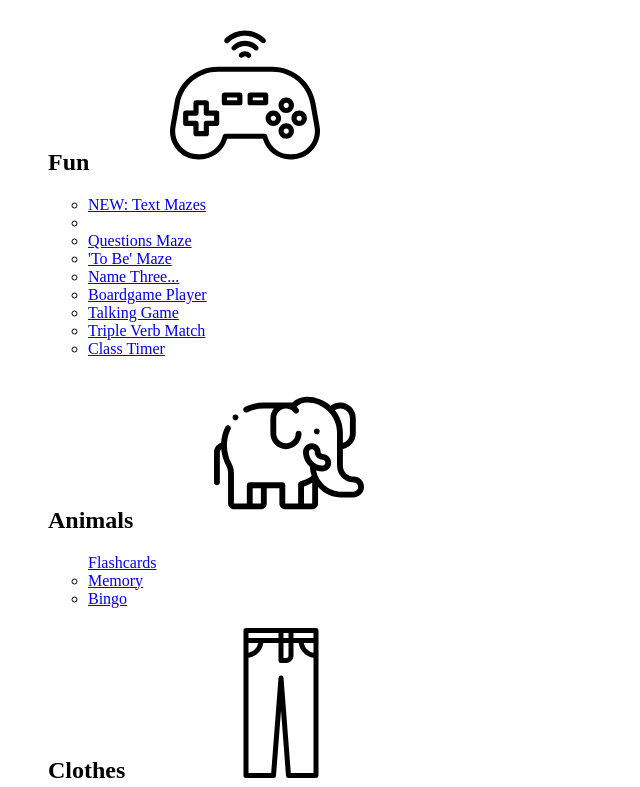
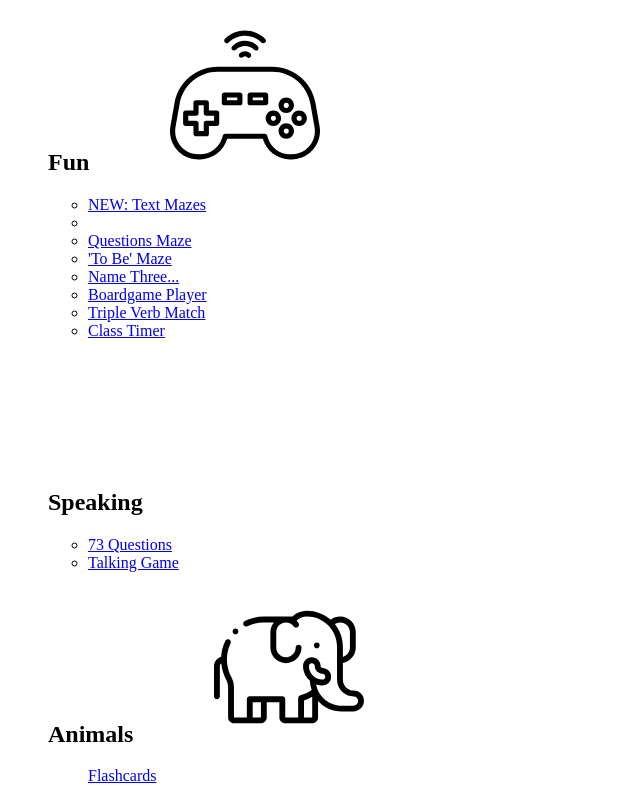
Before and after one commit to Dugsteer/To-be-maze, a website: page sidebar.html in a window 1280 px wide. Shown: the top 787 px of the page, without its empty margins (0-640 px from the left). Drawn offline with Linux system fonts and the light colour scheme.

Commit message:
sidebar update

```diff
--- a/sidebar.html
+++ b/sidebar.html
@@ -28,13 +28,12 @@
         <li>
             <a href="name-three-things.html">Name Three...</a>
           </li>
+
         <li>
             <a href="boardgame-player.html">Boardgame Player</a>
           </li>
 
-          <li>
-            <a href="talk-minute.html">Talking Game</a>
-          </li>
+
           <li>
             <a href="triple-memory.html">Triple Verb Match</a>
           </li>
@@ -42,6 +41,19 @@
             <a href="countdown-timer.html">Class Timer</a>
           </li>
         </ul>
+
+            <h2 class="sidebar__subtitle">Speaking    <svg class="icon">
+            <use xlink:href="sprite3.svg#talking"></use>
+          </svg></h2>
+          <ul class="sidebar__subtitle-list-0" id="subList0">
+              <li>
+            <a href="esl-speaking-questions.html">73 Questions</a>
+          </li>
+         <li>
+            <a href="talk-minute.html">Talking Game</a>
+          </li>
+
+          </ul>
 
     <h2 class="sidebar__subtitle">Animals    <svg class="icon">
             <use xlink:href="sprite3.svg#elephant"></use>
@@ -97,7 +109,10 @@
             <li>
               <a href="matching-jobs.html">Memory</a>
             </li>
-
+            <li>
+              <a href="bingo-jobs.html">Bingo
+              </a>
+            </li>
           </ul>
 
           <h2 class="sidebar__subtitle" >Sport    <svg class="icon">
@@ -134,7 +149,7 @@
           </ul>
 
 
-          <h2 class="sidebar__subtitle" style="text-transform: uppercase;">Christmas    <svg class="icon">
+          <h2 class="sidebar__subtitle">Christmas    <svg class="icon">
             <use xlink:href="sprite.svg#santa-claus"></use>
           </svg></h2>
           <ul  class="sidebar__subtitle-list-0" id="subList0">
```
